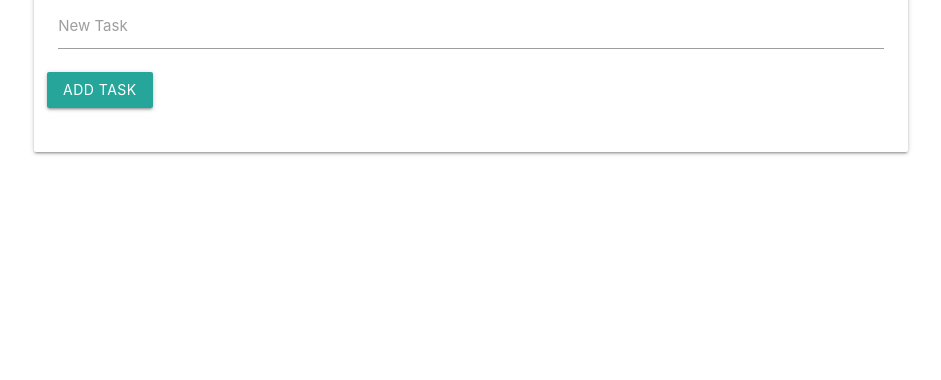
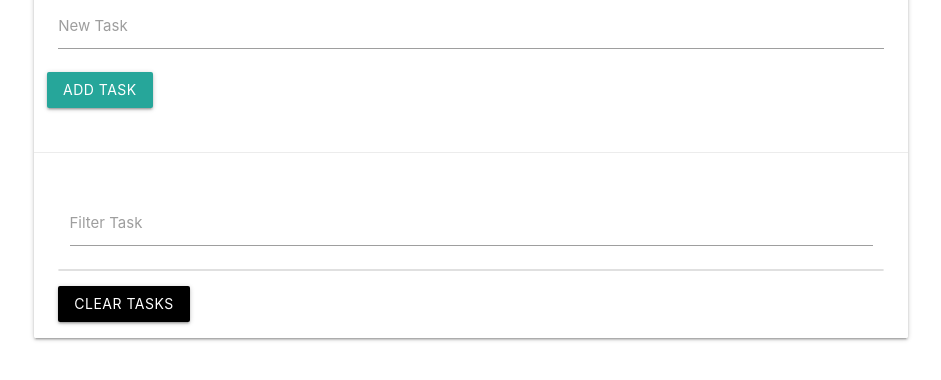
Before and after one commit to GabrielL915/TaskList, a plain HTML site: page index.html in a window 1280 px wide. Shown: the part 84-464 px from the top of the page, without its empty margins (169-1110 px from the left). Drawn offline with nearby package versions, Linux system fonts and the light colour scheme.

Commit message:
add filter Tasks

```diff
--- a/index.html
+++ b/index.html
@@ -25,7 +25,7 @@
                     <div class="card-content">
                         <span class="card-title"> Task List</span>
                         <div class="row">
-                            <form  id="task-form">
+                            <form id="task-form">
                                 <div class="input-field col s12">
                                     <input type="text" name="task" id="task">
                                     <label for="task">New Task</label>
@@ -33,6 +33,15 @@
                                 <input type="submit" value="Add task" class="btn">
                             </form>
                         </div>
+                    </div>
+                    <div class="card-action">
+                        <h5 id="task-title"></h5>
+                        <div class="input-field col s12">
+                            <input type="text" name="filter" id="filter">
+                            <label for="filter">Filter Task</label>
+                        </div>
+                        <ul class="collection"></ul>
+                        <a href="#" class="clear-tasks btn black">Clear Tasks</a>
                     </div>
                 </div>
             </div>
```
